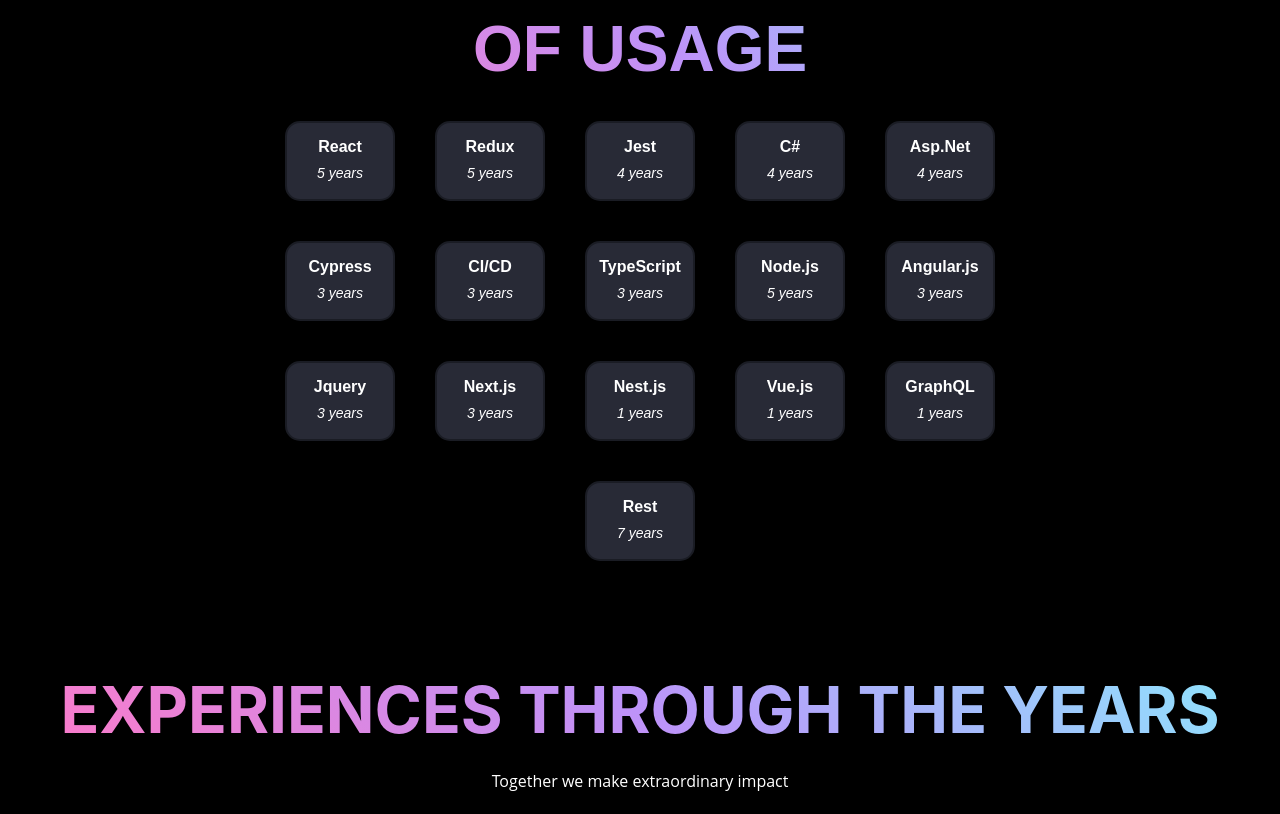
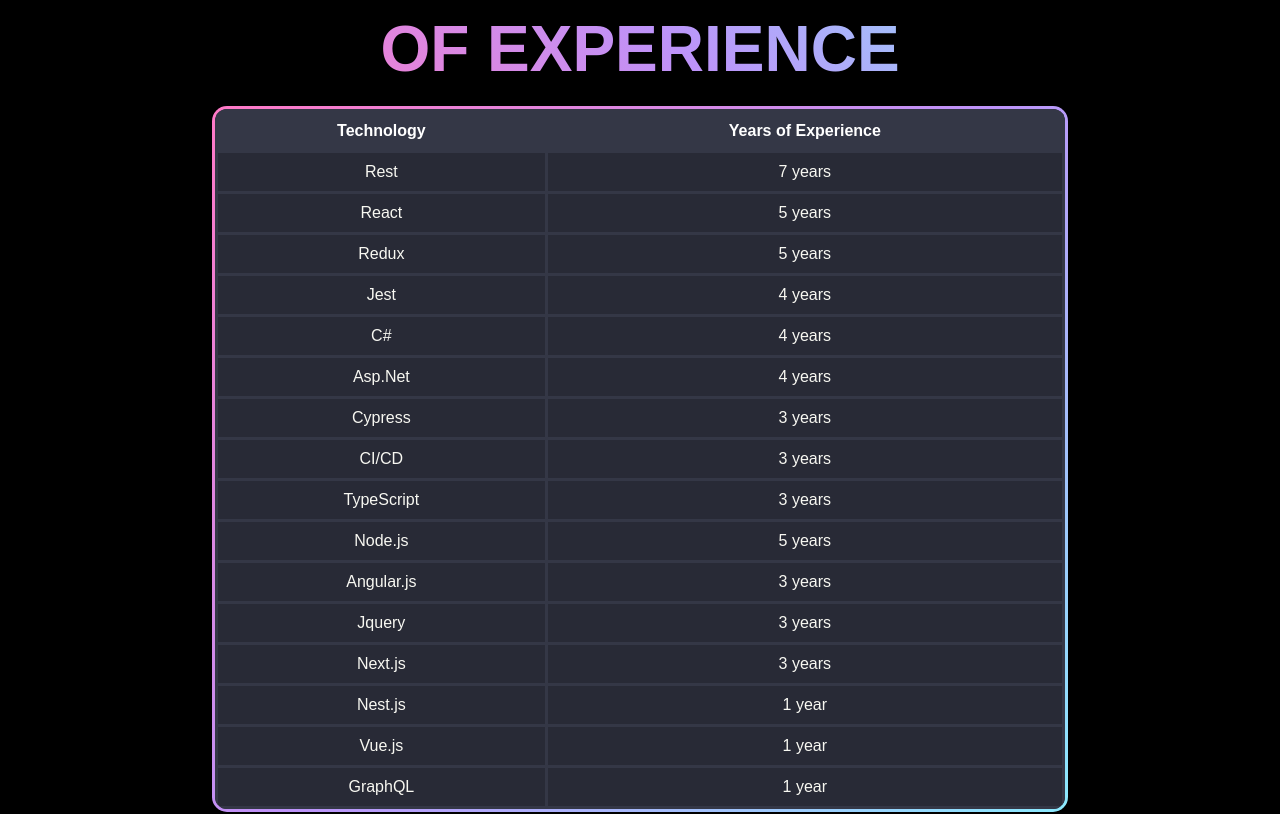
Before and after one commit to RayanaSales/RayanaSales.github.io, a React (Create React App) app: page / in a window 1280 px wide. Shown: the part 943-1757 px from the top of the page. Built offline with nearby package versions, Linux system fonts and the light colour scheme.

Commit message:
Feal: skills table

```diff
--- a/src/assets/styles/TopSkills.css
+++ b/src/assets/styles/TopSkills.css
@@ -1,7 +1,7 @@
 /* TopSkills.css */
 h2,
 h3 {
-  text-transform: uppercase; /* Transforma o texto em maiúsculas */
+  text-transform: uppercase;
 }
 
 .skills-container {
@@ -22,57 +22,41 @@
   -webkit-text-fill-color: transparent;
 }
 
-.buttons-container {
-  display: flex;
-  flex-wrap: wrap;
-  gap: 10px;
-  justify-content: center;
+.skills-table-container {
+  border-radius: 15px;
+  overflow: hidden; /* Ensures child elements adhere to the container's border radius */
+  padding: 3px; /* Matching the border thickness from Experiences */
+  background-image: linear-gradient(135deg, #ff79c6, #bd93f9, #8be9fd);
 }
 
-.skill-button {
-  display: flex;
-  flex-direction: column;
-  align-items: center;
-  gap: 4px;
-  background-color: #282a36;
-  border: 2px solid #1a1c24;
-  border-radius: 15px;
-  cursor: pointer;
-  padding: 10px;
-  transition: color 0.3s ease;
-  text-align: center;
-  min-width: 110px;
-  height: 80px;
-  margin: 15px;
+.skills-table-content {
+  background: #282a36;
+  border-radius: 12px; /* Match the inner radius from Experiences for consistency */
+  overflow: hidden; /* Ensures the table adheres to the rounded corners */
 }
 
-.skill-button:hover,
-.skill-button:focus {
-  color: #8be9fd;
+.skills-table {
+  width: 100%;
+  background-color: transparent; /* Make the table background transparent */
+  border-collapse: collapse;
+  position: relative;
 }
 
-.icon-container {
-  height: 32px;
-  width: 32px;
-  display: flex;
-  align-items: center;
-  justify-content: center;
+.skills-table th,
+.skills-table td {
+  padding: 10px;
+  border: 3px solid #343746; /* Adjusted border thickness to match Experiences */
 }
 
-.skill-name {
-  font-size: 1rem;
-  font-weight: bold;
-  color: #fff;
-  margin: 5px 0;
+.skills-table th {
+  background-color: #343746;
+  color: #ffffff;
 }
 
-.skill-years {
-  font-size: 0.875rem;
-  font-style: italic;
-  color: #fff;
+.skills-table td {
+  color: #f8f8f2;
 }
 
-/* Ajustes específicos para dispositivos móveis */
 @media (max-width: 767px) {
   .skills-container {
     width: 100%;
@@ -82,17 +66,11 @@
   }
 
   .skills-container h2 {
-    font-size: 3rem; /* Tamanho de fonte reduzido apenas para dispositivos móveis */
+    font-size: 3rem;
   }
 
-  .buttons-container {
-    justify-content: center; /* Centraliza os botões no container */
-  }
-
-  .skill-button {
-    flex: 0 1 calc(40% - 20px); /* Dois botões lado a lado com ajuste de margem */
-    margin: 10px; /* Espaçamento uniforme ao redor dos botões */
-    height: auto; /* Altura automática para ajustar o conteúdo */
-    padding: 20px; /* Preenchimento aumentado para um melhor toque alvo */
+  .skills-table {
+    display: block;
+    overflow-x: auto;
   }
 }
--- a/src/components/TopSkills.js
+++ b/src/components/TopSkills.js
@@ -1,56 +1,48 @@
 // TopSkills.js
 import React from "react";
 import "../assets/styles/TopSkills.css";
-import ReactIcon from "../assets/images/ReactIcon";
-import ReduxIcon from "../assets/images/ReduxIcon";
-import JestIcon from "../assets/images/JestIcon";
-import MicrosoftIcon from "../assets/images/MicrosoftIcon";
-import CypressIcon from "../assets/images/CypressIcon";
-import CiCdIcon from "../assets/images/CiCdIcon";
-import TSIcon from "../assets/images/TSIcon";
-import VueIcon from "../assets/images/VueIcon";
 
-const skills = {
-  React: { years: "5 years", IconComponent: ReactIcon },
-  Redux: { years: "5 years", IconComponent: ReduxIcon },
-  Jest: { years: "4 years", IconComponent: JestIcon },
-  "C#": { years: "4 years", IconComponent: MicrosoftIcon },
-  "Asp.Net": { years: "4 years", IconComponent: MicrosoftIcon },
-  Cypress: { years: "3 years", IconComponent: CypressIcon },
-  "CI/CD": { years: "3 years", IconComponent: CiCdIcon },
-  TypeScript: { years: "3 years", IconComponent: TSIcon },
-  "Node.js": { years: "5 years", IconComponent: ReactIcon },
-  "Angular.js": { years: "3 years", IconComponent: ReactIcon },
-  Jquery: { years: "3 years", IconComponent: ReactIcon },
-  "Next.js": { years: "3 years", IconComponent: ReactIcon },
-  "Nest.js": { years: "1 years", IconComponent: ReactIcon },
-  "Vue.js": { years: "1 years", IconComponent: VueIcon },
-  GraphQL: { years: "1 years", IconComponent: ReactIcon },
-  Rest: { years: "7 years", IconComponent: ReactIcon },
-};
-
-const SkillButton = ({ skill, years, IconComponent }) => (
-  <button className="skill-button" type="button">
-    {/* <div className="icon-container">
-      <IconComponent color="#8be9fd" />
-    </div> */}
-    <span className="skill-name">{skill}</span>
-    <span className="skill-years">{years}</span>
-  </button>
-);
+const technologies = [
+  { name: "Rest", years: "7 years" },
+  { name: "React", years: "5 years" },
+  { name: "Redux", years: "5 years" },
+  { name: "Jest", years: "4 years" },
+  { name: "C#", years: "4 years" },
+  { name: "Asp.Net", years: "4 years" },
+  { name: "Cypress", years: "3 years" },
+  { name: "CI/CD", years: "3 years" },
+  { name: "TypeScript", years: "3 years" },
+  { name: "Node.js", years: "5 years" },
+  { name: "Angular.js", years: "3 years" },
+  { name: "Jquery", years: "3 years" },
+  { name: "Next.js", years: "3 years" },
+  { name: "Nest.js", years: "1 year" },
+  { name: "Vue.js", years: "1 year" },
+  { name: "GraphQL", years: "1 year" },
+];
 
 const TopSkills = () => (
   <div id="skills" className="skills-container">
-    <h2>Top skills and years of usage</h2>
-    <div className="buttons-container">
-      {Object.entries(skills).map(([skill, { years, IconComponent }]) => (
-        <SkillButton
-          key={skill}
-          skill={skill}
-          years={years}
-          IconComponent={IconComponent} // Passando o componente como prop
-        />
-      ))}
+    <h2>Top skills and years of experience</h2>
+    <div className="skills-table-container">
+      <div className="skills-table-content">
+        <table className="skills-table">
+          <thead>
+            <tr>
+              <th>Technology</th>
+              <th>Years of Experience</th>
+            </tr>
+          </thead>
+          <tbody>
+            {technologies.map((tech) => (
+              <tr key={tech.name}>
+                <td>{tech.name}</td>
+                <td>{tech.years}</td>
+              </tr>
+            ))}
+          </tbody>
+        </table>
+      </div>
     </div>
   </div>
 );
```
